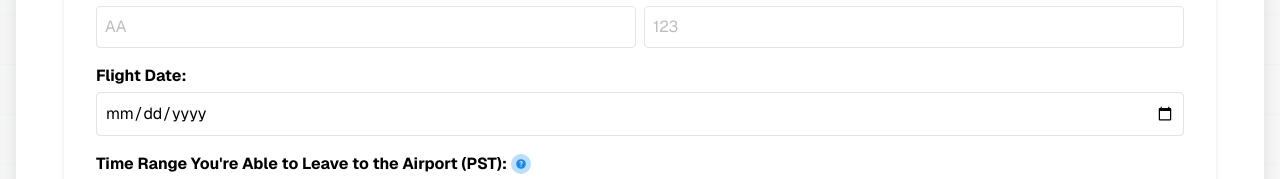
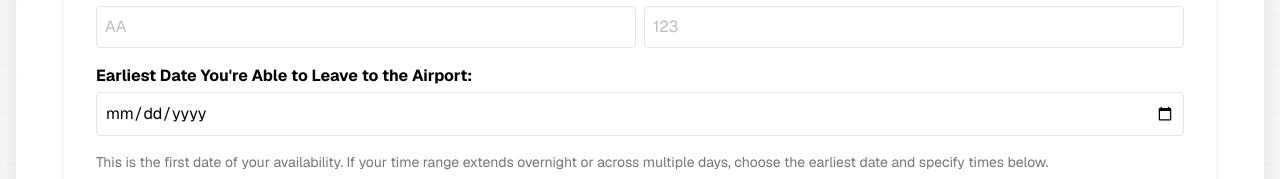
Before and after one commit to p-ickup/frontend, a Next.js app: page /matchForm in a window 1280 px wide. Shown: the part 740-919 px from the top of the page. Built offline with nearby package versions, Linux system fonts and the light colour scheme; no server answers.

Commit message:
flight form fix

```diff
--- a/src/components/forms/FlightForm.tsx
+++ b/src/components/forms/FlightForm.tsx
@@ -628,7 +628,11 @@ export default function FlightForm({
             )}
 
             <label className="mb-2 block">
-              <span className="font-bold">Flight Date:</span>
+              <span className="font-bold">
+                {tripType
+                  ? "Earliest Date You're Able to Leave to the Airport:"
+                  : "Earliest Date You're Able to Leave from the Airport:"}
+              </span>
               <input
                 type="date"
                 value={dateOfFlight}
@@ -650,6 +654,12 @@ export default function FlightForm({
                 </a>
               </div>
             )}
+
+            <p className="mt-1 text-sm text-gray-600">
+              This is the first date of your availability. If your time range
+              extends overnight or across multiple days, choose the earliest
+              date and specify times below.
+            </p>
 
             <div className="mb-2">
               <label className="mb-2 block">
```
